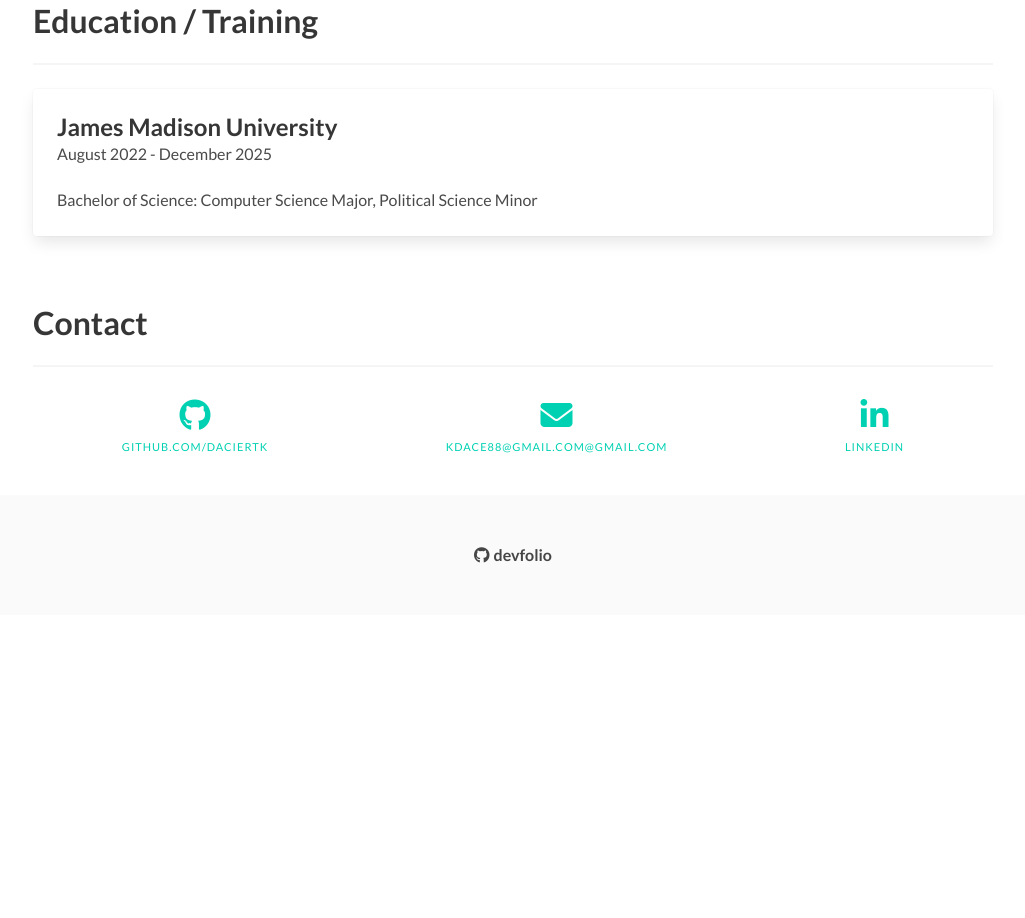
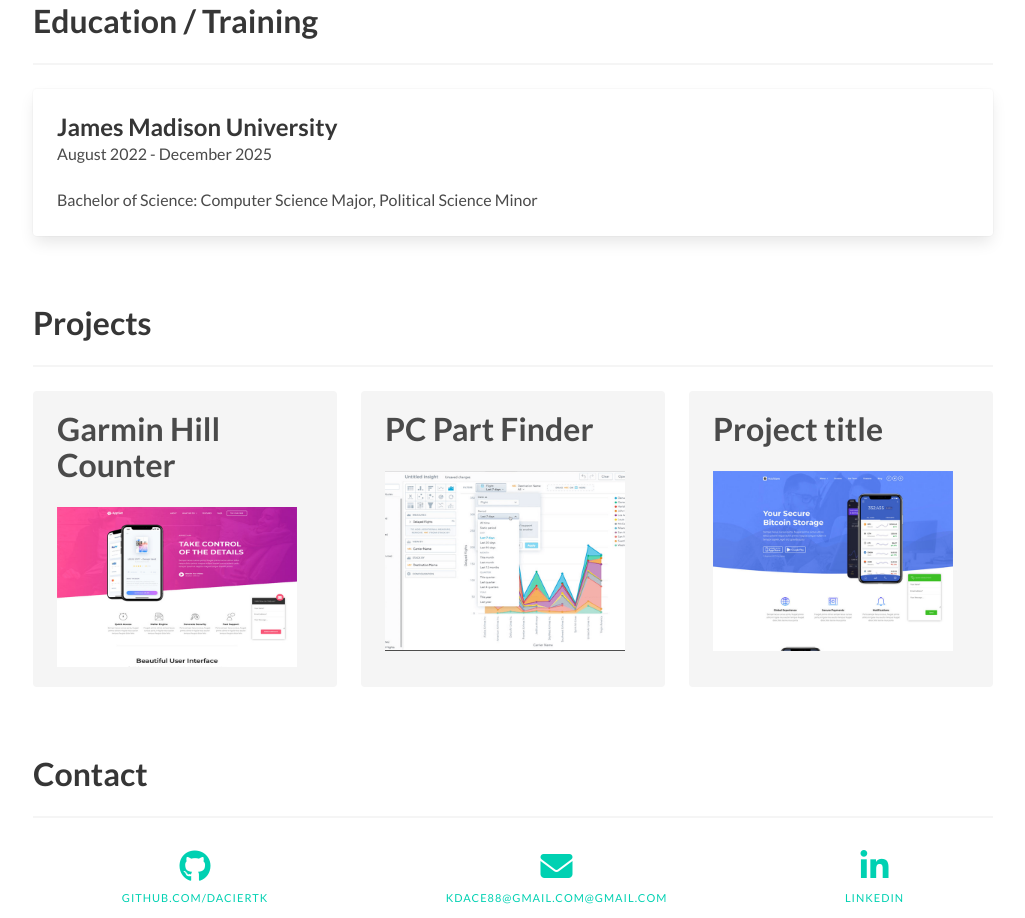
Before and after one commit to daciertk/daciertk.github.io, a plain HTML site: page index.html in a window 1280 px wide. Shown: the part 604-1522 px from the top of the page, without its empty margins (127-1152 px from the left). Before the commit the page ends 1219 px from the top, so only its background shows below. Drawn offline with Linux system fonts and the light colour scheme.

Commit message:
Update index.html

```diff
--- a/index.html
+++ b/index.html
@@ -2,7 +2,7 @@
 <html lang="en">
 
 <head>
-  <title>devfolio</title>
+  <title>Kane Dacier</title>
   <meta name="viewport" content="width=device-width, initial-scale=1">
   <link rel="icon" href="img/me-big.jpg" type="image/x-icon">
   <link rel="stylesheet" href="css/main.bundle.css">
@@ -95,6 +95,45 @@
 
     </div>
   </section>
+  <section class="section">
+    <div class="container">
+      <h1 class="title">Projects</h1>
+      <hr />
+      <div class="tile is-ancestor">
+        <div class="tile is-vertical is-12">
+          <div class="tile">
+            <div class="tile is-parent">
+              <article class="tile is-child notification">
+                <p class="title">Garmin Hill Counter</p>
+                <figure class="image is-3by2">
+                  <img class="modal-trigger" data-target="project-1-modal" src="img/project-1-cover.png">
+                </figure>
+              </article>
+            </div>
+            <div class="tile is-parent">
+              <article class="tile is-child notification">
+                <p class="title">PC Part Finder</p>
+                <figure class="image is-4by3">
+                  <img class="modal-trigger" data-target="project-2-modal" src="img/project-2-cover.png">
+                </figure>
+              </article>
+            </div>
+            <div class="tile is-parent">
+              <article class="tile is-child notification">
+                <p class="title">Project title</p>
+                <figure class="image is-4by3">
+                  <img class="modal-trigger" data-target="project-3-modal" src="img/project-3-cover.png">
+                </figure>
+              </article>
+            </div>
+          </div>
+        </div>
+      </div>
+
+
+    </div>
+
+  </section>
 
   <section class="section">
     <div class="container">
@@ -154,18 +193,14 @@
 
         <div class="content">
 
-          <p>Lorem ipsum dolor sit amet, consectetur adipiscing elit, sed do eiusmod tempor incididunt ut labore et
-            dolore
-            magna aliqua. Ut enim ad minim veniam, quis nostrud exercitation ullamco laboris nisi ut aliquip ex ea
-            commodo
-            consequat.</p>
-
+          <p>Nelson Drive is a notorious hill among runners in Harrisonburg, Virginia. With 266 feet of vertical gain over 0.6 miles, it is a challenge for any runner daring to undertake it.
+            This app is a data field for Garmin running watches that shows how many “Nelson Drives” you have climbed during your run. Using 266 feet of elevation as a “Nelson Hill” unit, the datafield continually updates, showing in real time how many Nelson Drives you have submitted during your run.
+            </p>
+          <a href="https://github.com/daciertk/garmin-hill-counter">
           <div class="tags">
-            <span class="tag">angular</span>
-            <span class="tag">mongo</span>
-            <span class="tag">typscript</span>
-            <span class="tag">node</span>
+            <span class="tag">github</span>
           </div>
+        </a>
 
         </div>
 
```
